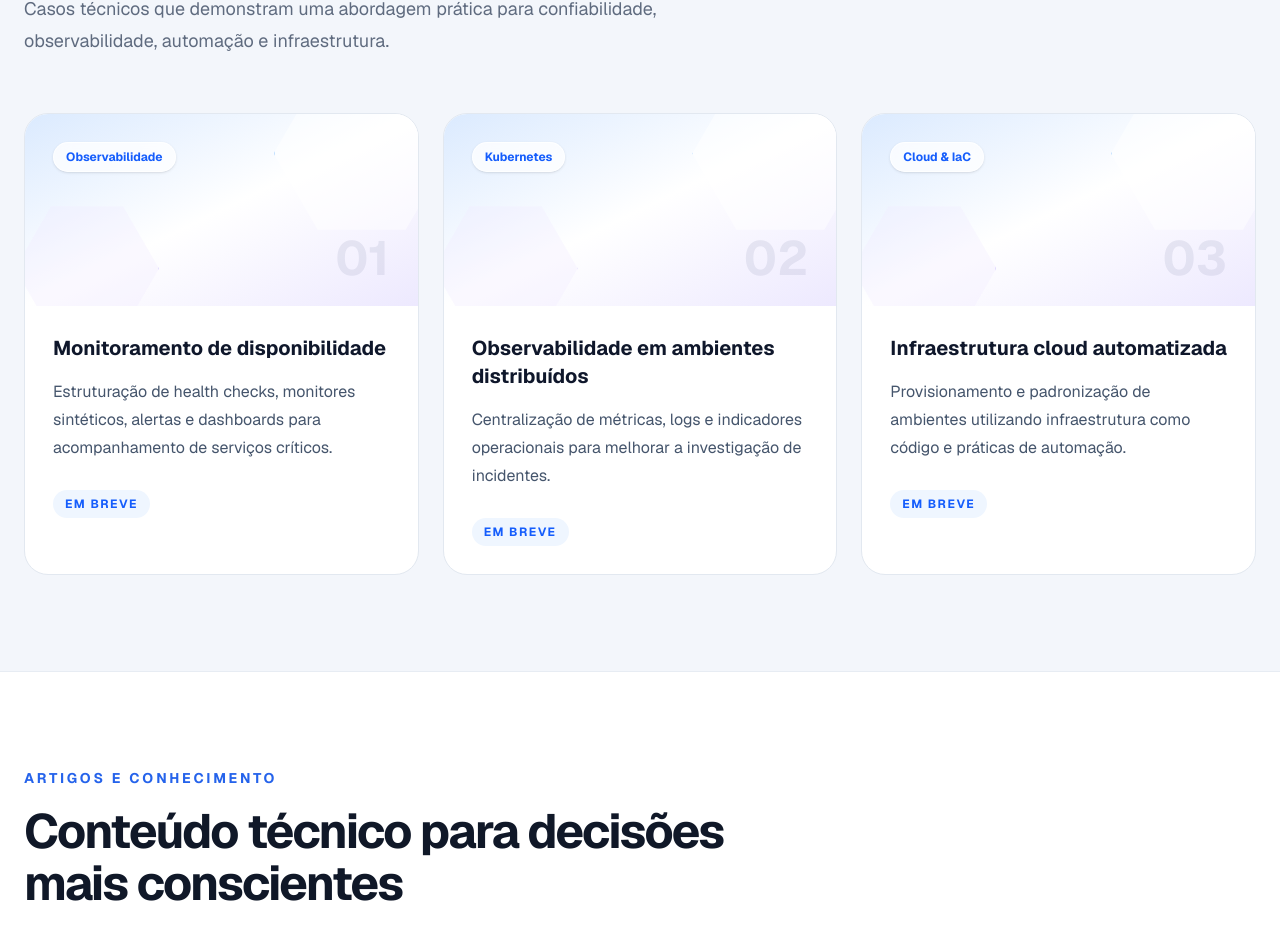
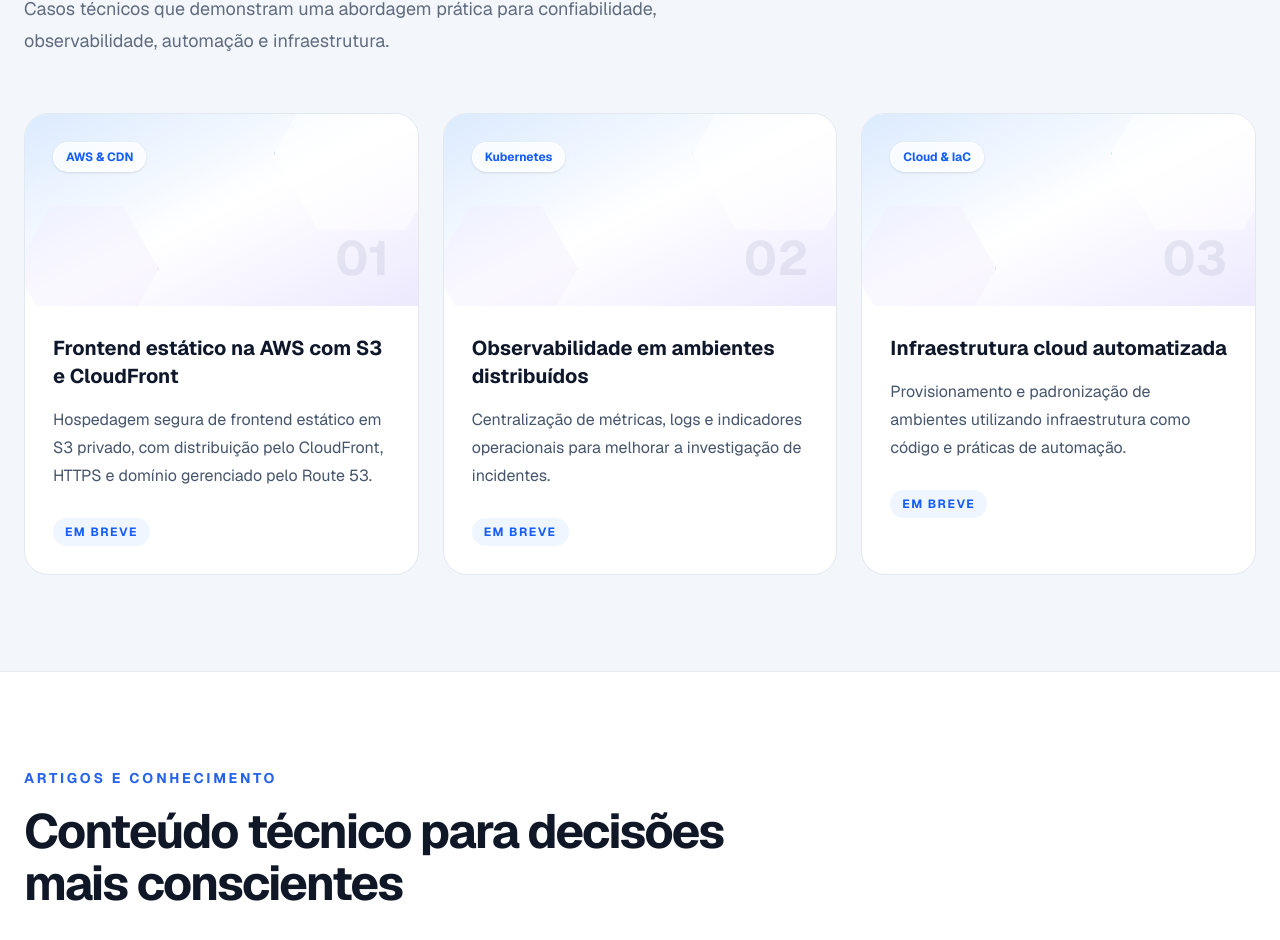
Before and after one commit to felipesalesdeoliveira/fso-cloud-consulting, a Next.js app: page / in a window 1280 px wide. Shown: the part 4237-5177 px from the top of the page. Built offline with nearby package versions, Linux system fonts and the light colour scheme.

Commit message:
feat: add AWS frontend residency project (#24)

```diff
--- a/data/content.ts
+++ b/data/content.ts
@@ -177,10 +177,10 @@ export const highlights = [
 
 export const projects = [
   {
-    category: "Observabilidade",
-    title: "Monitoramento de disponibilidade",
+    category: "AWS & CDN",
+    title: "Frontend estático na AWS com S3 e CloudFront",
     description:
-      "Estruturação de health checks, monitores sintéticos, alertas e dashboards para acompanhamento de serviços críticos.",
+      "Hospedagem segura de frontend estático em S3 privado, com distribuição pelo CloudFront, HTTPS e domínio gerenciado pelo Route 53.",
   },
   {
     category: "Kubernetes",
```
Also changed, not shown: 1 other file (tests, documents, lock files or other folders).
